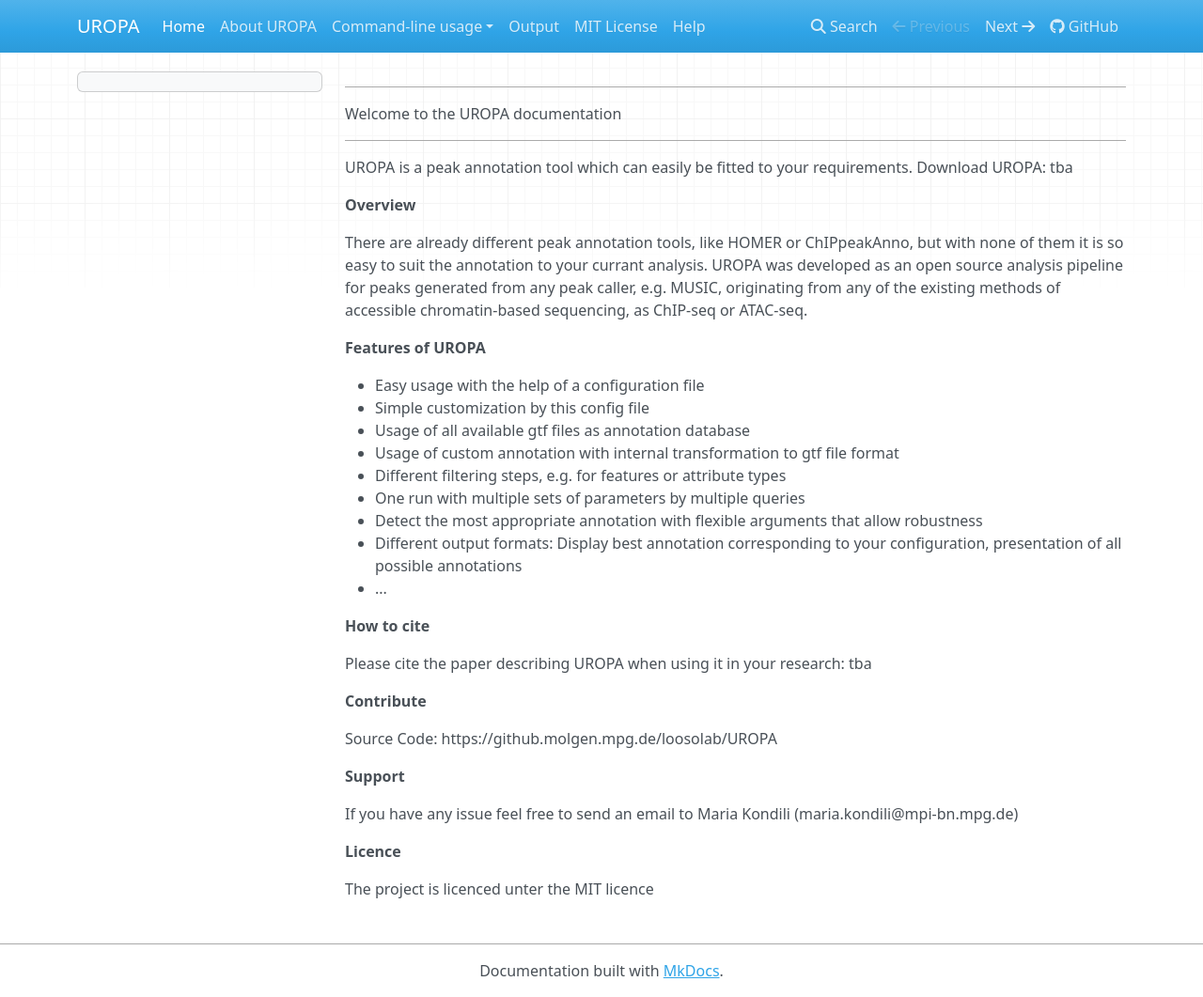
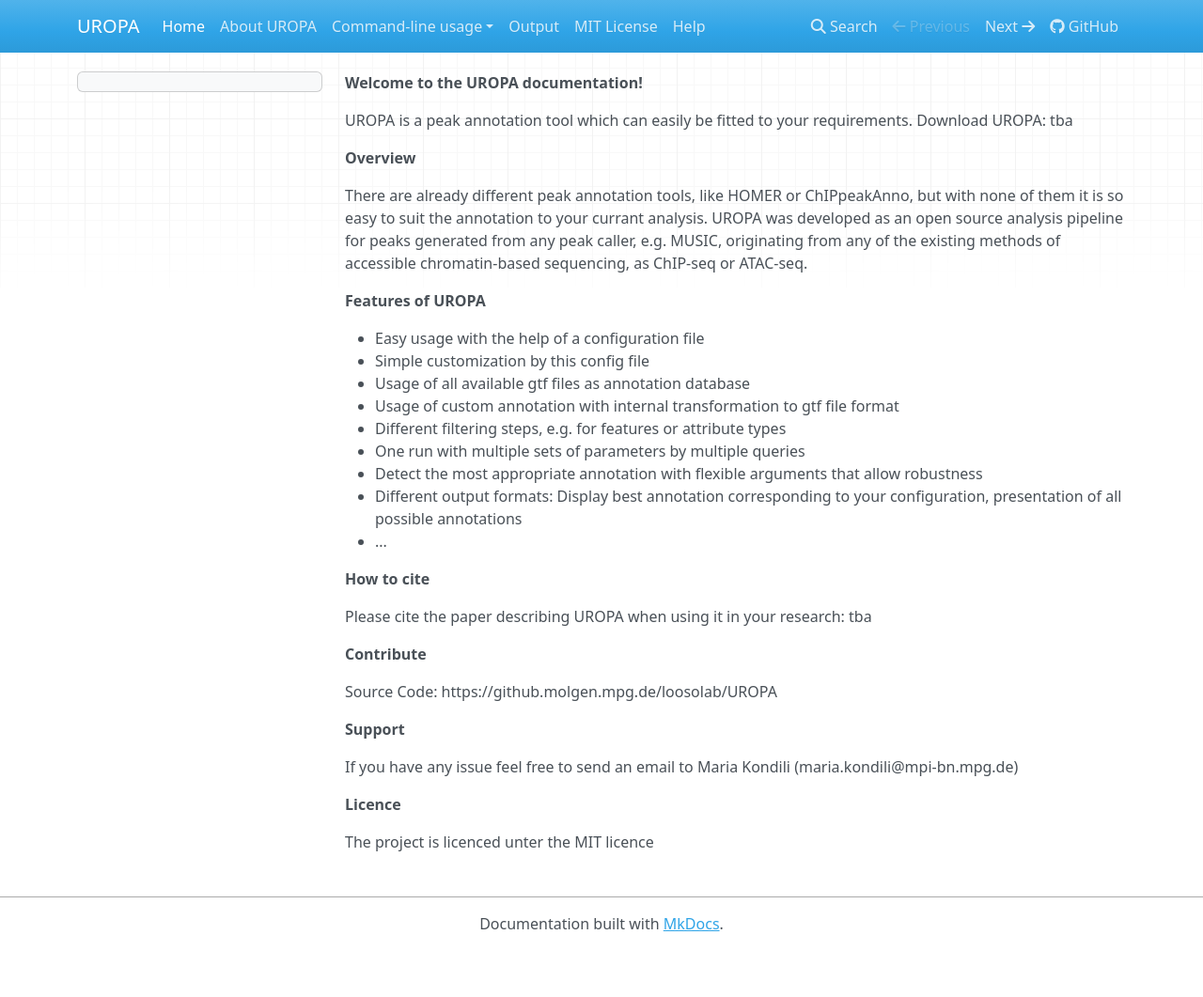
Before and after one commit to loosolab/UROPA, an MkDocs documentation site: the page built from docs/index.md, in a window 1280 px wide and 1061 px high. Shown: the whole window at 94% size. Built offline with MkDocs 1.6.1, drawn with Linux system fonts in a browser that asks for light colours; nearby versions of some CDN libraries; old or Windows-style settings are respelled for this version of MkDocs.

Commit message:
All current docu added

```diff
--- a/docs/index.md
+++ b/docs/index.md
@@ -1,12 +1,9 @@
-***********************************
-Welcome to the UROPA documentation
-***********************************
+**Welcome to the UROPA documentation!**
 
 UROPA is a peak annotation tool which can easily be fitted to your requirements.
 Download UROPA: tba
 
 **Overview**
-
 
 There are already different peak annotation tools, like HOMER or ChIPpeakAnno,
 but with none of them it is so easy to suit the annotation to your currant analysis.
```
